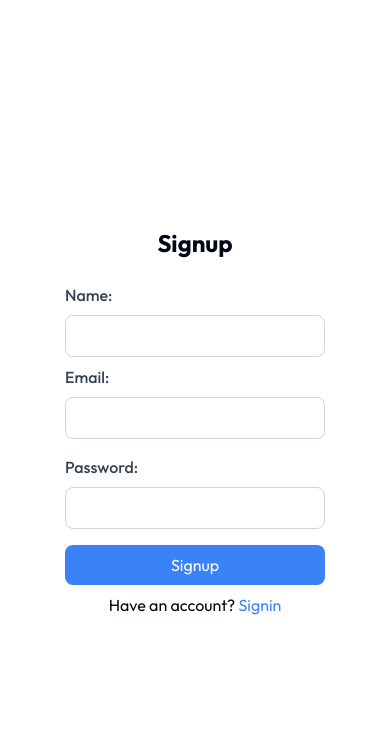
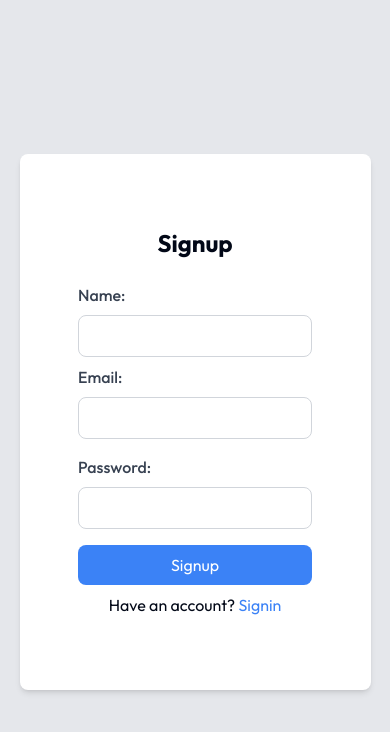
Before and after one commit to w3villa-suraj-bisht/test-event-management-FE, a Next.js app: page /signup in a window 390 px wide. Shown: the top 732 px of the page. Built offline with nearby package versions, Linux system fonts and the light colour scheme.

Commit message:
responsive

```diff
--- a/src/app/(auth)/signin/page.tsx
+++ b/src/app/(auth)/signin/page.tsx
@@ -52,7 +52,7 @@ console.log(response)
     <div className="bg-gray-200 mainDiv h-screen min-h-screen w-full flex items-center justify-center">
       <div className="w-2/3 h-2/3 mainCard flex bg-white shadow-md">
         <div className="w-1/2 leftLogo h-full bg-gradient-to-r from-blue-600 to-blue-500 flex justify-center items-center">
-          <img src="/img/signup.png" className="w-2/3" alt="Sign Up" />
+          <img src="/img/signup.png" className="w-2/3 signinLogo" alt="Sign Up" />
         </div>
         <div className="flex rightCont items-center justify-center w-1/2">
           <div className="bg-white w-2/3 rounded-lg p-8">
--- a/src/app/(auth)/signup/page.tsx
+++ b/src/app/(auth)/signup/page.tsx
@@ -23,6 +23,8 @@ const SignIn = () => {
       const response = await signUp(data);
       console.log(response);
       localStorage.setItem("token",response.data.token);
+      console.log(response.success);
+
       if(response.success){
         router.push('/dashboard');
       }
--- a/src/app/styles/signup.css
+++ b/src/app/styles/signup.css
@@ -3,18 +3,22 @@
 }
 @media (max-width: 500px) {
     .mainDiv{
-        background-color: white;
+        /* background-color: white; */
+        padding: 5%;
     }
     .leftLogo{
         display: none;
     }
     .mainCard{
         width: 100%;
-        box-shadow: none;
+        /* box-shadow: none; */
     }
     .signupCard{
         /* background-color: red; */
         width: 100%;
+    }
+    .rightCont>div{
+        padding: 0;
     }
     .rightCont{
         width: 100%;
@@ -30,6 +34,9 @@
     .mainCard{
         width: 100%;
         justify-content: center;
+    }
+    .formSignup{
+        width: 100%;
     }
  }
 @media (max-width: 992px) {
```
